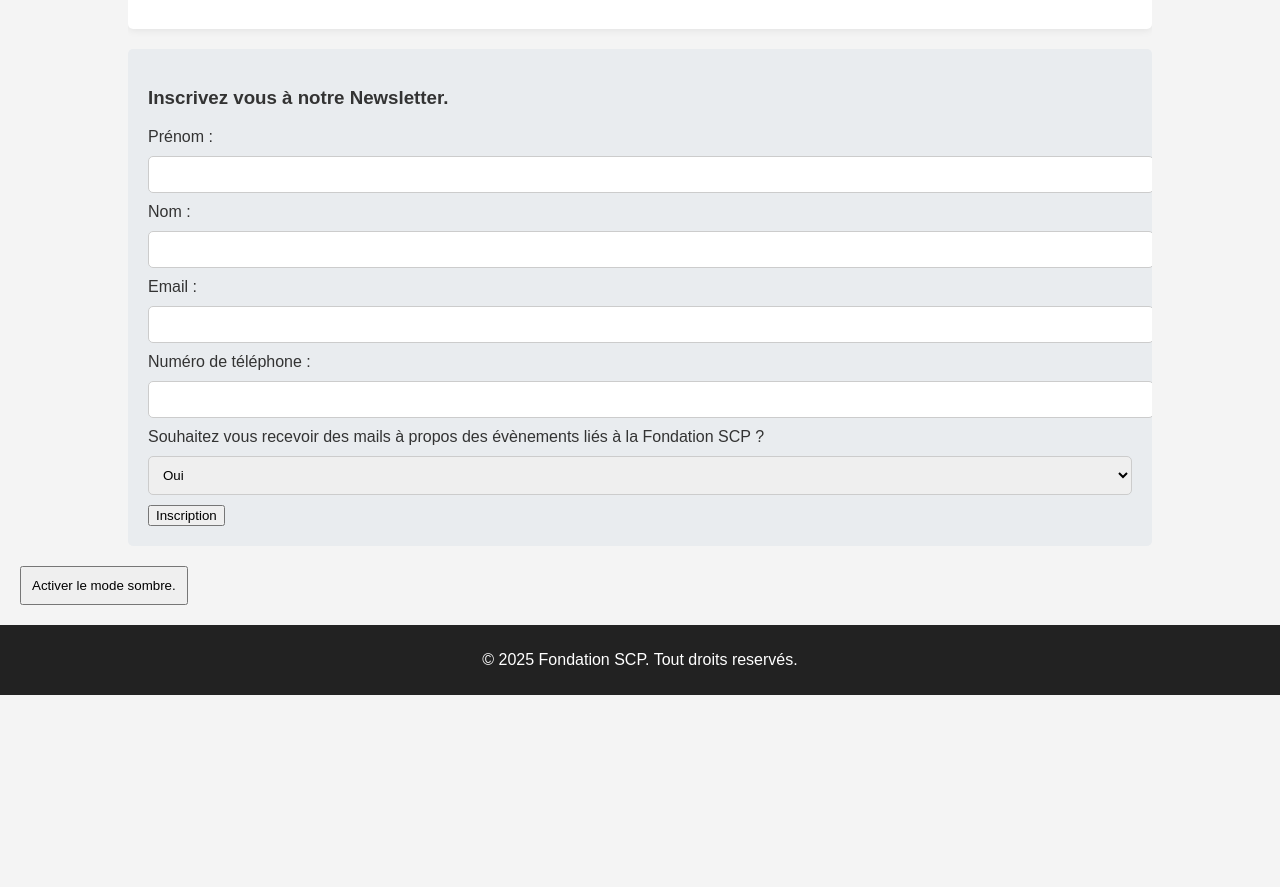
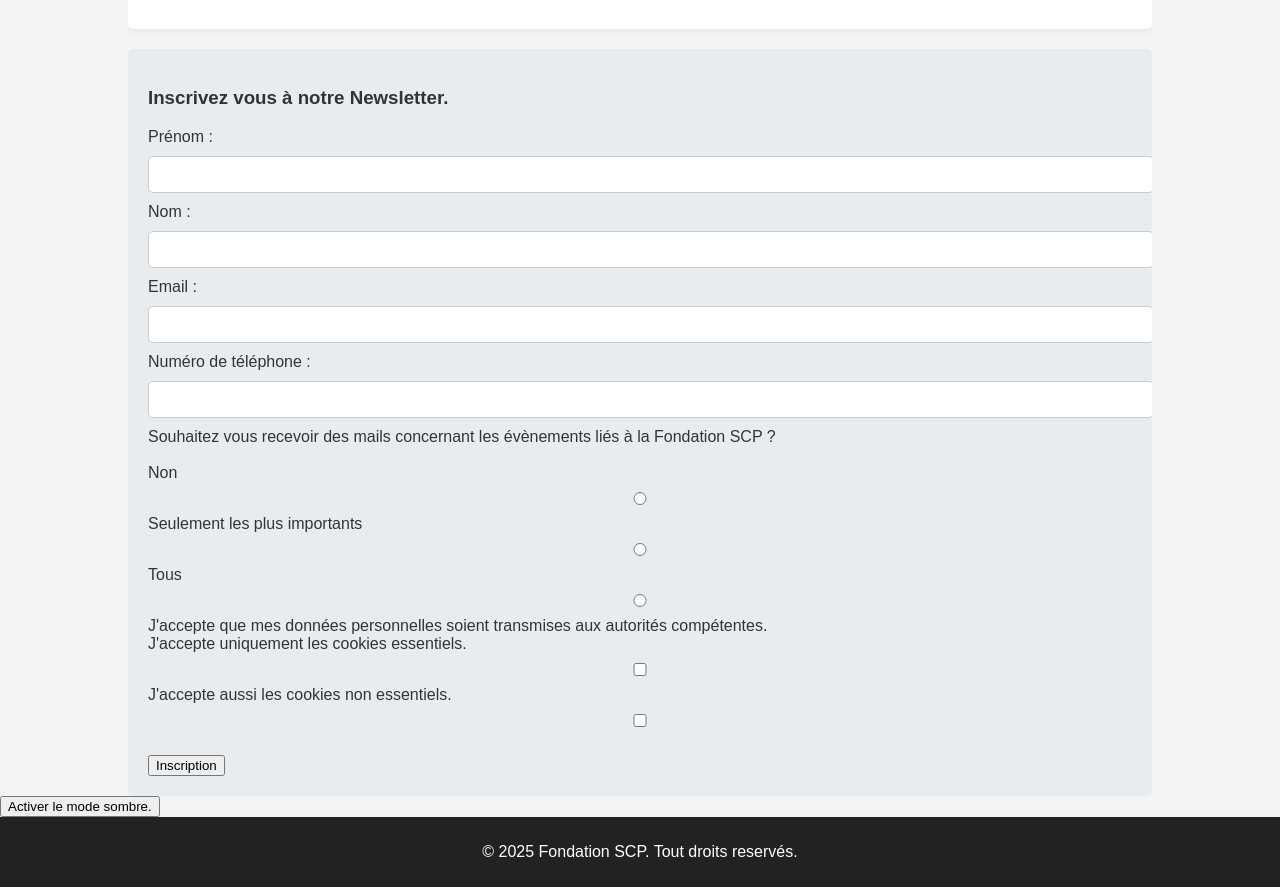
Before and after one commit to Arzblouf/Site-Web, a plain HTML site: page index.html in a window 1280 px wide. Shown: the part 460-1347 px from the top of the page. Before the commit the page ends 1155 px from the top, so only its background shows below. Drawn offline with Linux system fonts and the light colour scheme.

Commit message:
Update index.html

```diff
--- a/index.html
+++ b/index.html
@@ -50,18 +50,33 @@
                     <label for="telephone">Numéro de téléphone :</label>
                     <input type="tel" id="telephone" name="telephone" required>
 
-                    <label for="emails-evenements">Souhaitez vous recevoir des mails à propos des évènements liés à la Fondation SCP ?</label>
-                    <select id="emails-evenements" name="emails-evenements" required>
-                        <option value="yes">Oui</option>
-                        <option value="no">Non</option>
-                    </select>
+                    <label for="emails-evenements">Souhaitez vous recevoir des mails concernant les évènements liés à la Fondation SCP ?</label>
+                    <br>
+                    <br>
+                    Non
+                    <input type="radio" id="emails-evenements-non" name="emails-evenements" required>
+                    Seulement les plus importants
+                    <input type="radio" id="emails-evenements-importants" name="emails-evenements" required>
+                    Tous
+                    <input type="radio" id="emails-evenements-oui" name="emails-evenements" required>
+                    <br>
+
+                    <label for="cookie">J'accepte que mes données personnelles soient transmises aux autorités compétentes.</label>
+                    <br>
+                    J'accepte uniquement les cookies essentiels.
+                    <input type="checkbox" id="cookie-necessaires" name="cookie" required>
+                    <br>
+                    J'accepte aussi les cookies non essentiels.
+                    <input type="checkbox" id="cookie-tout" name="cookie">
+                    <br>
+                    <br>
 
                     <button type=" submit">Inscription</button>
                 </form>
             </div>
         </div>
 
-        <button id="theme-toggle" style="margin: 20px; padding: 10px; cursor: pointer;">Activer le mode sombre.</button>
+        <button id="theme-toggle" type="bouton-dark-mode">Activer le mode sombre.</button>
 
         <footer>
             <p>&copy; 2025 Fondation SCP. Tout droits reservés.</p>
```
